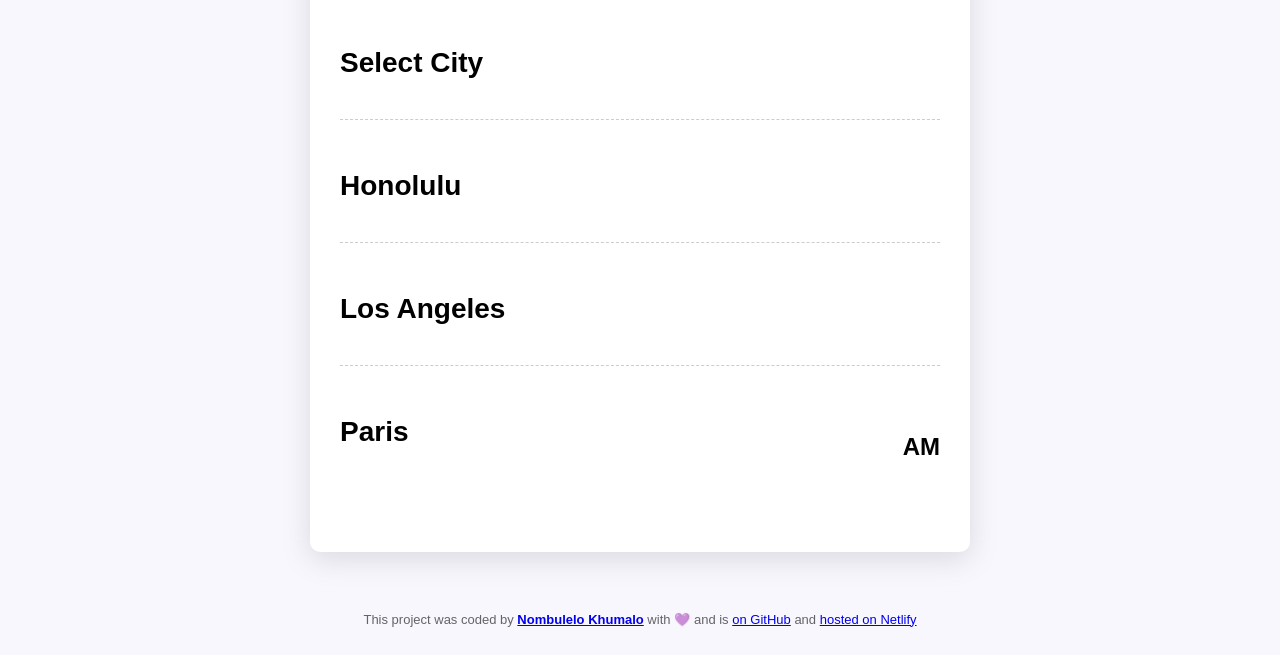
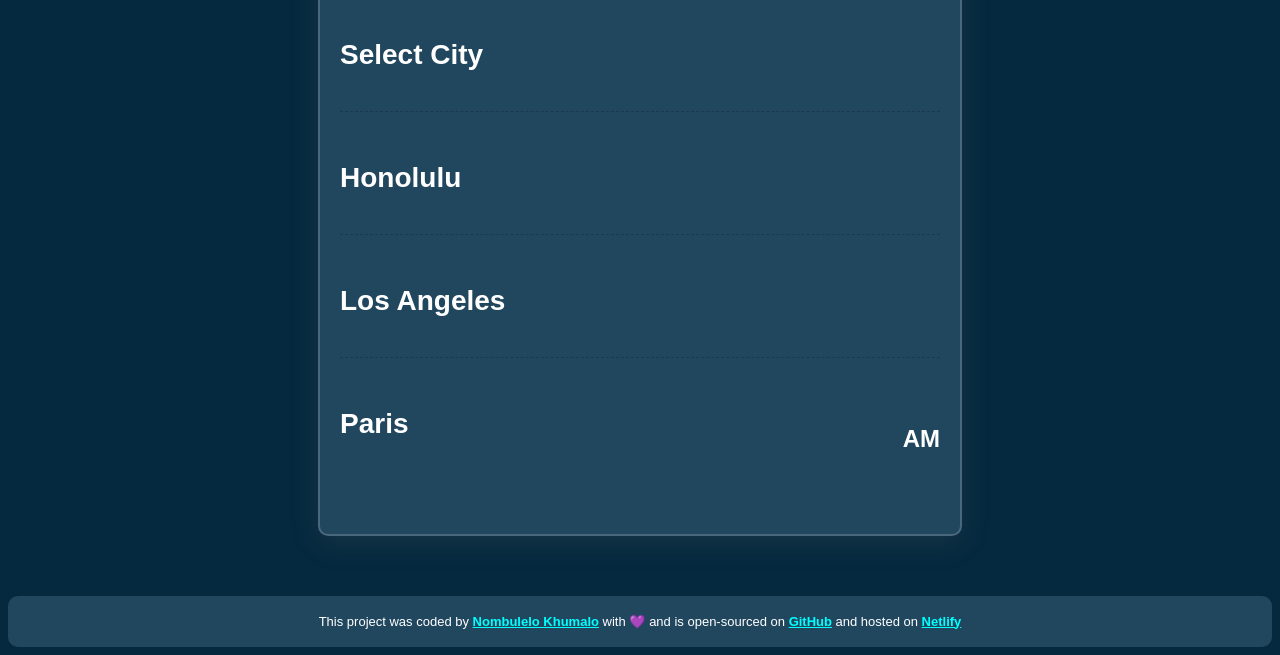
Before and after one commit to NombuK/world-clock, a plain HTML site: page index.html in a window 1280 px wide. Shown: the part 227-882 px from the top of the page. Drawn offline with nearby package versions, Linux system fonts and the light colour scheme; a script that the page names is missing.

Commit message:
Updated css

```diff
--- a/index.html
+++ b/index.html
@@ -61,14 +61,14 @@
         <a href="https://github.com/NombuK/" target="_blank"
           ><strong> Nombulelo Khumalo</strong></a
         >
-        with 💜 and is
+        with 💜 and is open-sourced on
         <a href="https://github.com/NombuK/world-clock" target="_blank">
-          on GitHub</a
+          <strong>GitHub</strong></a
         >
-        and
-        <a href="https://world-clock-nk.netlify.app/" target="_blank"
-          >hosted on Netlify</a
-        >
+        and hosted on
+        <a href="https://world-clock-nk.netlify.app/" target="_blank">
+          <strong>Netlify</strong>
+        </a>
       </p>
     </footer>
     <script src="index.js"></script>
--- a/styles.css
+++ b/styles.css
@@ -1,16 +1,35 @@
 body {
   background-color: #f9f7fe;
   font-family: sans-serif;
+  background-color: #05293f;
 }
 
 .container {
+  background-color: #21475f;
+  border: 2px solid rgba(255, 255, 255, 0.18);
+  color: white;
   max-width: 600px;
   margin: 60px auto;
-  background-color: white;
-  padding: 30px;
+  padding: 20px;
   border-radius: 10px;
+  box-shadow: 0px 7px 29px 0px rgba(100, 100, 100, 0.2);
+}
 
-  box-shadow: 0px 7px 29px 0px rgba(100, 100, 100, 0.2);
+#main,
+#paris,
+#honolulu,
+#los-angeles {
+  transition: all 200ms ease-in-out;
+}
+
+#main:hover,
+#paris:hover,
+#honolulu:hover,
+#los-angeles:hover {
+  background-color: #05293f;
+  cursor: pointer;
+  border-radius: 10px;
+  transform: scale(1.1);
 }
 
 .city {
@@ -61,7 +80,16 @@ h2 {
 }
 
 footer {
+  background-color: #21475f;
+  background-size: 80%;
+  border-radius: 10px;
+  padding: 5px;
   text-align: center;
   font-size: 13px;
-  color: rgba(0, 0, 0, 0.6);
+  color: #ffffff;
 }
+
+strong,
+a {
+  color: aqua;
+}
```
